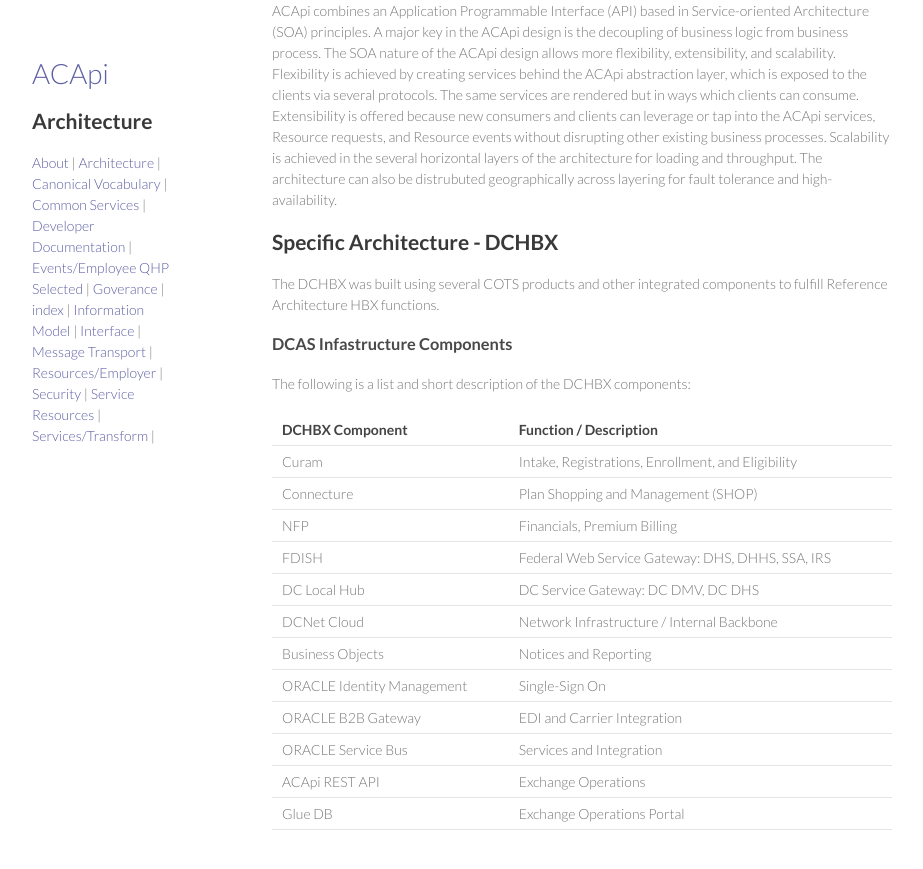
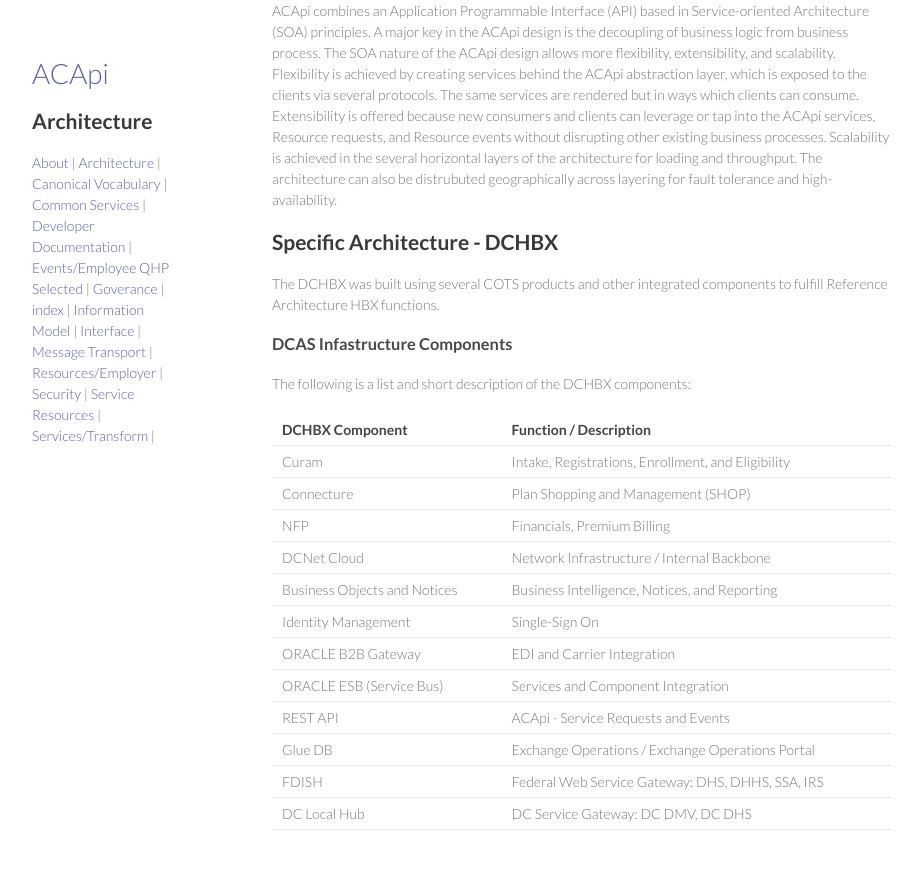
Before and after one commit to dchbx/dchbx.github.io, a Jekyll site: the page built from docs/architecture.md, in a window 1280 px wide and 900 px high, scrolled down 1380 px. Shown: the top 869 px of the window, without its empty margins (178-1101 px from the left). Built offline with Jekyll 4.4.1, drawn with Linux system fonts in a browser that asks for light colours; Markdown is read by kramdown in place of the engine named in the settings.

Commit message:
Architecture Update

```diff
--- a/docs/architecture.md
+++ b/docs/architecture.md
@@ -41,12 +41,12 @@ The following is a list and short description of the DCHBX components:
 | Curam | Intake, Registrations, Enrollment, and Eligibility |
 | Connecture | Plan Shopping and Management (SHOP) |
 |	NFP | Financials, Premium Billing |
+| DCNet Cloud | Network Infrastructure / Internal Backbone |
+| Business Objects and Notices | Business Intelligence, Notices, and Reporting |
+| Identity Management | Single-Sign On |
+| ORACLE B2B Gateway | EDI and Carrier Integration |
+| ORACLE ESB (Service Bus) | Services and Component Integration |
+| REST API | ACApi - Service Requests and Events |
+| Glue DB | Exchange Operations / Exchange Operations Portal |
 | FDISH | Federal Web Service Gateway:  DHS, DHHS, SSA, IRS |
 | DC Local Hub | DC Service Gateway:  DC DMV, DC DHS |
-| DCNet Cloud | Network Infrastructure / Internal Backbone |
-| Business Objects | Notices and Reporting |
-| ORACLE Identity Management | Single-Sign On |
-| ORACLE B2B Gateway | EDI and Carrier Integration |
-| ORACLE Service Bus | Services and Integration |
-| ACApi REST API | Exchange Operations |
-| Glue DB | Exchange Operations Portal |
```
